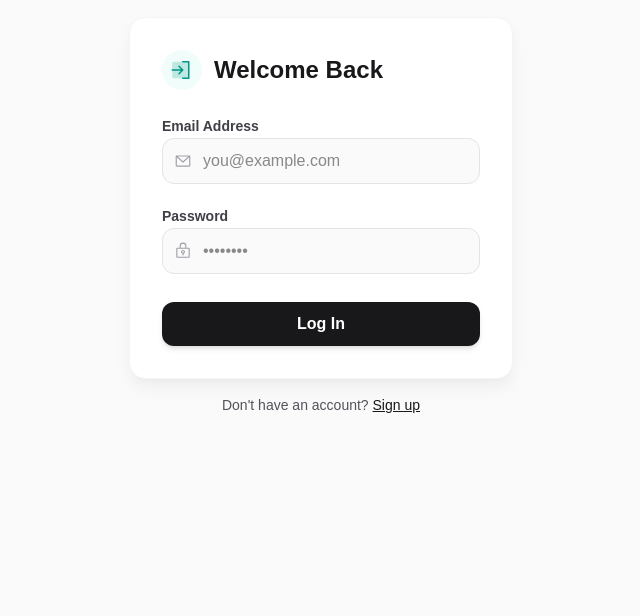
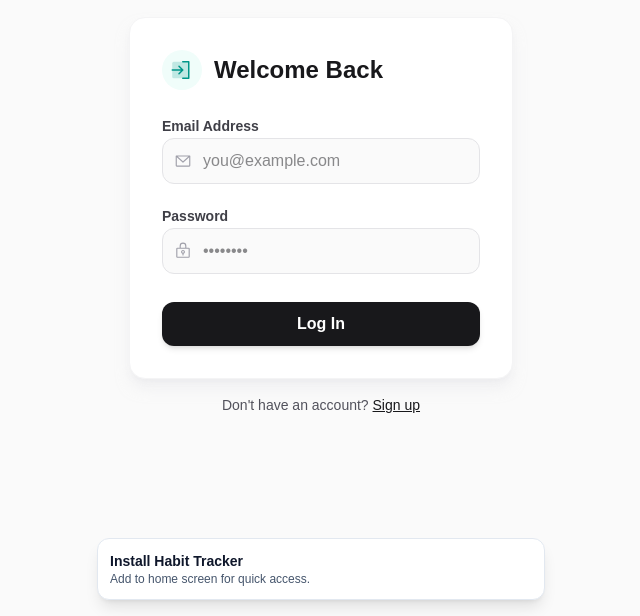
Before and after one commit to mryan-3/hng-habit-tracker, a Next.js app: page /login in a window 1280 px wide. Shown: the part 184-800 px from the top of the page, without its empty margins (319-959 px from the left). Built offline with nearby package versions, Linux system fonts and the light colour scheme.

Commit message:
feat: add global pwa install prompt on public routes

```diff
--- a/src/app/layout.tsx
+++ b/src/app/layout.tsx
@@ -2,6 +2,7 @@ import type { Metadata, Viewport } from "next";
 import { Outfit } from "next/font/google";
 import "./globals.css";
 import { ServiceWorkerRegistration } from "@/components/shared/ServiceWorkerRegistration";
+import { InstallPrompt } from "@/components/shared/InstallPrompt";
 
 const outfit = Outfit({
   variable: "--font-outfit",
@@ -31,6 +32,7 @@ export default function RootLayout({
       <body className="min-h-full flex flex-col">
         <ServiceWorkerRegistration />
         {children}
+        <InstallPrompt />
       </body>
     </html>
   );
--- /dev/null
+++ b/src/components/shared/InstallPrompt.tsx
@@ -0,0 +1,108 @@
+"use client";
+
+import { useEffect, useMemo, useState } from "react";
+
+type DeferredPromptEvent = Event & {
+  prompt: () => Promise<void>;
+  userChoice: Promise<{ outcome: "accepted" | "dismissed"; platform: string }>;
+};
+
+function isIos(): boolean {
+  if (typeof navigator === "undefined") {
+    return false;
+  }
+
+  return /iphone|ipad|ipod/i.test(navigator.userAgent);
+}
+
+function isStandaloneMode(): boolean {
+  if (typeof window === "undefined") {
+    return false;
+  }
+
+  return (
+    window.matchMedia("(display-mode: standalone)").matches ||
+    // iOS Safari standalone indicator.
+    (window.navigator as Navigator & { standalone?: boolean }).standalone === true
+  );
+}
+
+export function InstallPrompt() {
+  const [deferredPrompt, setDeferredPrompt] = useState<DeferredPromptEvent | null>(
+    null,
+  );
+  const [isInstalled, setIsInstalled] = useState(() => isStandaloneMode());
+  const [showIosHint, setShowIosHint] = useState(
+    () => isIos() && !isStandaloneMode(),
+  );
+
+  const shouldShowInstallButton = useMemo(
+    () => !isInstalled && deferredPrompt !== null,
+    [deferredPrompt, isInstalled],
+  );
+
+  useEffect(() => {
+    const handleBeforeInstallPrompt = (event: Event) => {
+      event.preventDefault();
+      setDeferredPrompt(event as DeferredPromptEvent);
+    };
+
+    const handleAppInstalled = () => {
+      setIsInstalled(true);
+      setDeferredPrompt(null);
+      setShowIosHint(false);
+    };
+
+    window.addEventListener("beforeinstallprompt", handleBeforeInstallPrompt);
+    window.addEventListener("appinstalled", handleAppInstalled);
+
+    return () => {
+      window.removeEventListener(
+        "beforeinstallprompt",
+        handleBeforeInstallPrompt,
+      );
+      window.removeEventListener("appinstalled", handleAppInstalled);
+    };
+  }, []);
+
+  const handleInstall = async () => {
+    if (!deferredPrompt) {
+      return;
+    }
+
+    await deferredPrompt.prompt();
+    await deferredPrompt.userChoice;
+    setDeferredPrompt(null);
+  };
+
+  if (isInstalled) {
+    return null;
+  }
+
+  return (
+    <div className="fixed inset-x-0 bottom-0 z-50 flex justify-center px-4 pb-4">
+      <div className="flex w-full max-w-md items-center justify-between gap-3 rounded-xl border border-slate-200 bg-white p-3 shadow-lg">
+        <div className="text-sm text-slate-700">
+          <p className="font-semibold text-slate-900">Install Habit Tracker</p>
+          <p className="text-xs text-slate-600">
+            Add to home screen for quick access.
+          </p>
+        </div>
+
+        {shouldShowInstallButton ? (
+          <button
+            type="button"
+            onClick={handleInstall}
+            className="rounded-md bg-slate-900 px-3 py-2 text-sm font-medium text-white"
+          >
+            Install
+          </button>
+        ) : showIosHint ? (
+          <span className="text-xs font-medium text-slate-600">
+            Share → Add to Home Screen
+          </span>
+        ) : null}
+      </div>
+    </div>
+  );
+}
```
